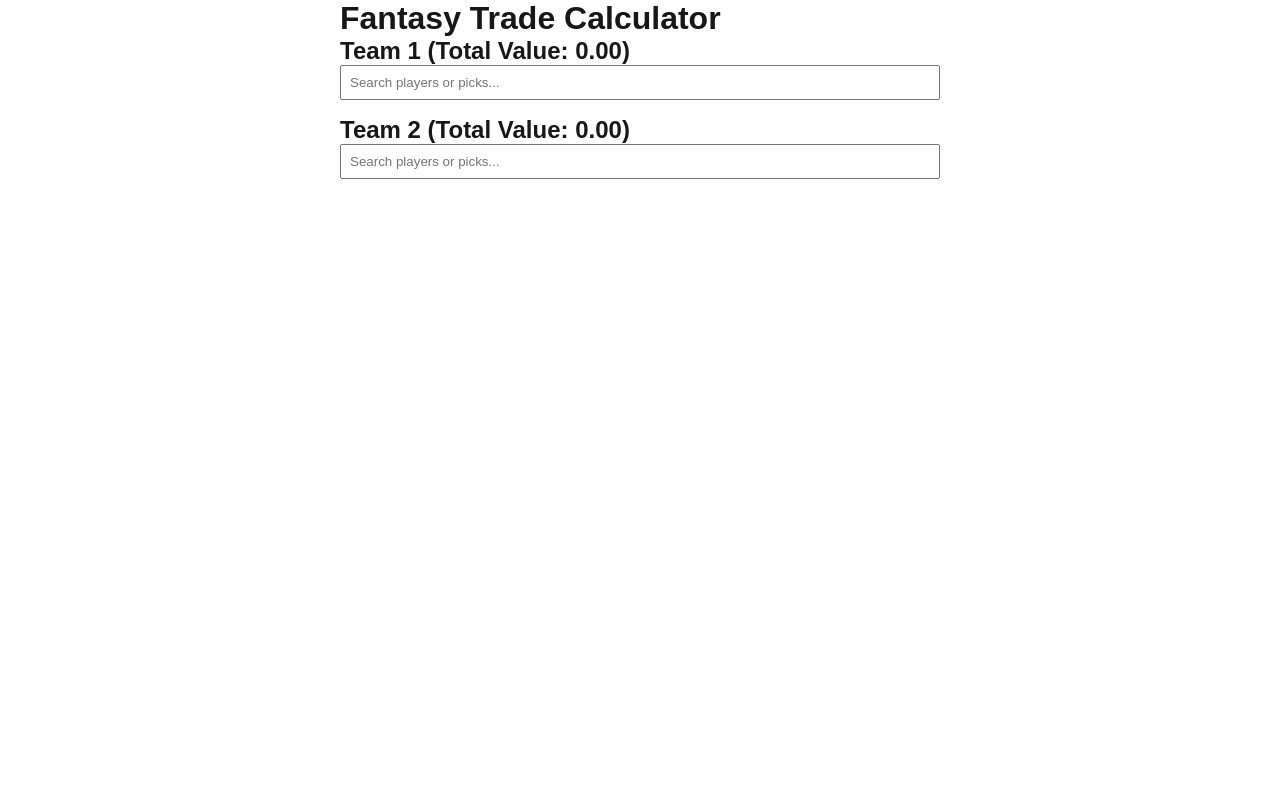
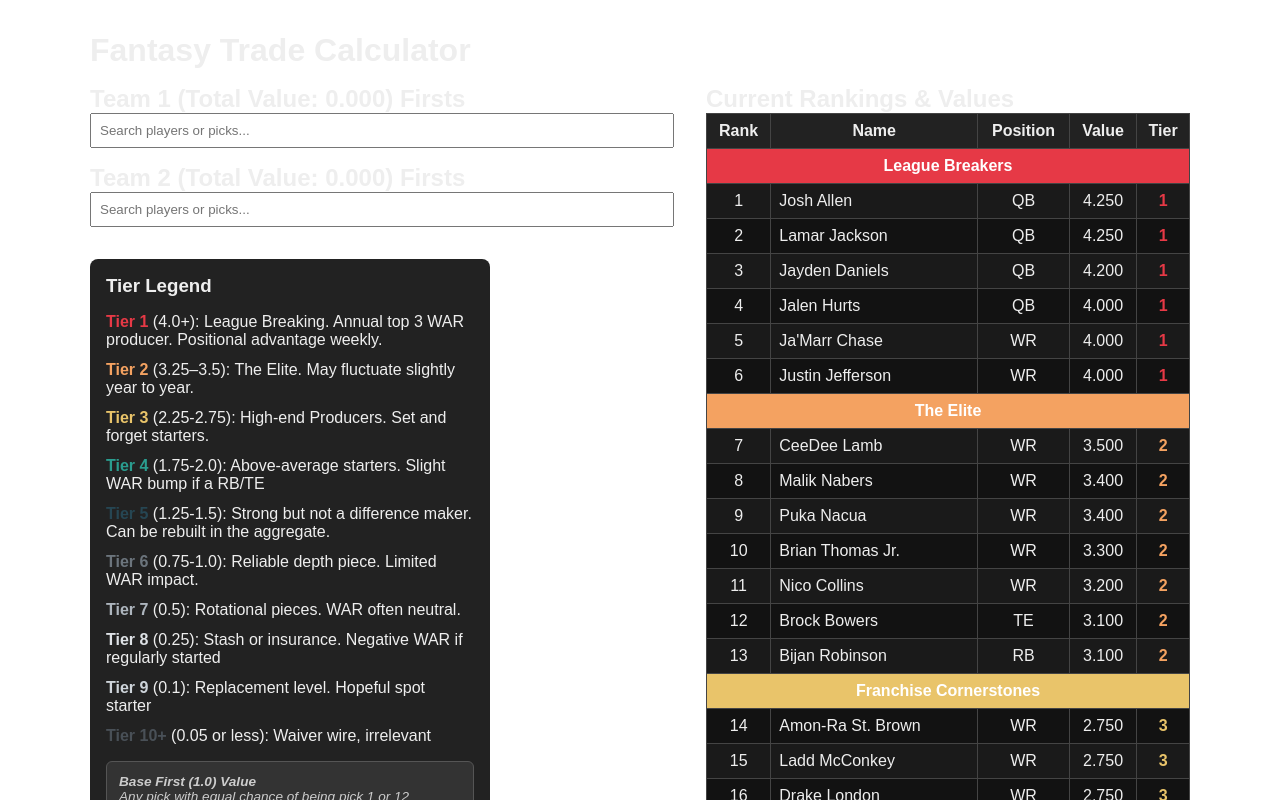
Before and after one commit to onrits/fantasy-trade-calculator, a Next.js app: page / in a window 1280 px wide. Shown: the top 800 px of the page. Built offline with nearby package versions, Linux system fonts and the light colour scheme.

Commit message:
added legend and rankings

```diff
--- /dev/null
+++ b/components/Legend.js
@@ -0,0 +1,56 @@
+const tierColors = {
+    "Tier 1": "#e63946",
+    "Tier 2": "#f4a261",
+    "Tier 3": "#e9c46a",
+    "Tier 4": "#2a9d8f",
+    "Tier 5": "#264653",
+    "Tier 6": "#6c757d",
+    "Tier 7": "#adb5bd",
+    "Tier 8": "#dee2e6",
+    "Tier 9": "#ced4da",
+    "Tier 10+": "#495057",
+};
+
+export default function Legend() {
+    const tiers = [
+        { name: "Tier 1", range: "4.0+", description: "League Breaking. Annual top 3 WAR producer. Positional advantage weekly." },
+        { name: "Tier 2", range: "3.25–3.5", description: "The Elite. May fluctuate slightly year to year." },
+        { name: "Tier 3", range: "2.25-2.75", description: "High-end Producers. Set and forget starters." },
+        { name: "Tier 4", range: "1.75-2.0", description: "Above-average starters. Slight WAR bump if a RB/TE" },
+        { name: "Tier 5", range: "1.25-1.5", description: "Strong but not a difference maker. Can be rebuilt in the aggregate." },
+        { name: "Tier 6", range: "0.75-1.0", description: "Reliable depth piece. Limited WAR impact." },
+        { name: "Tier 7", range: "0.5", description: "Rotational pieces. WAR often neutral." },
+        { name: "Tier 8", range: "0.25", description: "Stash or insurance. Negative WAR if regularly started" },
+        { name: "Tier 9", range: "0.1", description: "Replacement level. Hopeful spot starter" },
+        { name: "Tier 10+", range: "0.05 or less", description: "Waiver wire, irrelevant" },
+    ];
+
+    return (
+        <div style={{ maxWidth: 400, color: '#eee', backgroundColor: '#222', padding: '1rem', borderRadius: '8px' }}>
+            <h3 style={{ marginTop: 0, marginBottom: '1rem' }}>Tier Legend</h3>
+            <ul style={{ listStyleType: 'none', paddingLeft: 0 }}>
+                {tiers.map(t => (
+                    <li key={t.name} style={{ marginBottom: '0.75rem' }}>
+                        <strong style={{ color: tierColors[t.name] || '#eee' }}>
+                            {t.name}
+                        </strong> ({t.range}): {t.description}
+                    </li>
+                ))}
+            </ul>
+            <div style={{
+                marginTop: '1rem',
+                padding: '0.75rem',
+                backgroundColor: '#333',
+                borderRadius: '6px',
+                fontSize: '0.85rem',
+                fontStyle: 'italic',
+                color: '#ccc',
+                border: '1px solid #555',
+            }}>
+                <strong>Base First (1.0) Value</strong><br />
+
+                Any pick with equal chance of being pick 1 or 12
+            </div>
+        </div>
+    );
+}
--- /dev/null
+++ b/components/RankingsTable.js
@@ -0,0 +1,108 @@
+import React from "react";
+
+const tierColors = {
+    1: "#e63946",   // League Breakers (red)
+    2: "#f4a261",   // The Elite (orange)
+    3: "#e9c46a",   // Franchise Cornerstones (yellow)
+    4: "#2a9d8f",   // Stars (teal)
+    5: "#264653",   // High-end Starters (dark blue)
+    6: "#6c757d",   // Above Average Starters (gray)
+    7: "#adb5bd",   // Starters (light gray)
+    8: "#dee2e6",   // Low-end Starters (lighter gray)
+    9: "#ced4da",   // Fringe Starters (even lighter gray)
+    10: "#495057",  // Contributors (dark slate)
+    11: "#8a6d3b",  // Bench Pieces (brownish)
+    12: "#6f42c1",  // Insurance (purple)
+    13: "#343a40",  // Roster Cloggers (dark gray)
+};
+
+const tierNames = {
+    1: "League Breakers",
+    2: "The Elite",
+    3: "Franchise Cornerstones",
+    4: "Stars",
+    5: "High-end Starters",
+    6: "Above Average Starters",
+    7: "Starters",
+    8: "Low-end Starters",
+    9: "Fringe Starters",
+    10: "Contributors",
+    11: "Bench Pieces",
+    12: "Insurance",
+    13: "Roster Cloggers",
+};
+
+export default function RankingsTable({ rankings }) {
+    if (!rankings || !rankings.length) return <p>No rankings data found</p>;
+
+    const sortedRankings = [...rankings].sort((a, b) => a.Rank - b.Rank);
+
+    let lastTier = null;
+
+    return (
+        <table style={{ width: "100%", borderCollapse: "collapse", marginBottom: "2rem" }}>
+            <thead>
+                <tr style={{ backgroundColor: "#222", color: "#eee" }}>
+                    <th style={{ padding: "8px", border: "1px solid #444" }}>Rank</th>
+                    <th style={{ padding: "8px", border: "1px solid #444" }}>Name</th>
+                    <th style={{ padding: "8px", border: "1px solid #444" }}>Position</th>
+                    <th style={{ padding: "8px", border: "1px solid #444" }}>Value</th>
+                    <th style={{ padding: "8px", border: "1px solid #444" }}>Tier</th>
+                </tr>
+            </thead>
+            <tbody>
+                {sortedRankings.map((player, i) => {
+                    const showTierHeader = player.TIER !== lastTier;
+                    lastTier = player.TIER;
+
+                    return (
+                        <React.Fragment key={player.id || i}>
+                            {showTierHeader && (
+                                <tr
+                                    style={{
+                                        backgroundColor: tierColors[player.TIER] || "#444",
+                                        color: "#fff",
+                                        fontWeight: "bold",
+                                        textAlign: "center",
+                                    }}
+                                >
+                                    <td colSpan={5} style={{ padding: "8px", border: "1px solid #444" }}>
+                                        {tierNames[player.TIER] || `Tier ${player.TIER}`}
+                                    </td>
+                                </tr>
+                            )}
+                            <tr
+                                style={{
+                                    backgroundColor: i % 2 === 0 ? "#1a1a1a" : "#121212",
+                                    color: "#eee",
+                                }}
+                            >
+                                <td style={{ padding: "8px", border: "1px solid #444", textAlign: "center" }}>
+                                    {player.Rank}
+                                </td>
+                                <td style={{ padding: "8px", border: "1px solid #444" }}>{player.Player}</td>
+                                <td style={{ padding: "8px", border: "1px solid #444", textAlign: "center" }}>
+                                    {player.Position}
+                                </td>
+                                <td style={{ padding: "8px", border: "1px solid #444", textAlign: "center" }}>
+                                    {typeof player.VALUE === "number" ? player.VALUE.toFixed(3) : "-"}
+                                </td>
+                                <td
+                                    style={{
+                                        padding: "8px",
+                                        border: "1px solid #444",
+                                        textAlign: "center",
+                                        color: tierColors[player.TIER] || "#eee",
+                                        fontWeight: "bold",
+                                    }}
+                                >
+                                    {player.TIER}
+                                </td>
+                            </tr>
+                        </React.Fragment>
+                    );
+                })}
+            </tbody>
+        </table>
+    );
+}
--- a/data/playerValues.json
+++ b/data/playerValues.json
@@ -36,32 +36,32 @@
         "Player": "Ja'Marr Chase",
         "Position": "WR",
         "Pos Rank": "WR 1",
+        "TIER": 1,
+        "VALUE": 4.0
+    },
+    {
+        "Rank": 6,
+        "Player": "Justin Jefferson",
+        "Position": "WR",
+        "Pos Rank": "WR 2",
+        "TIER": 1,
+        "VALUE": 4.0
+    },
+    {
+        "Rank": 7,
+        "Player": "CeeDee Lamb",
+        "Position": "WR",
+        "Pos Rank": "WR 3",
         "TIER": 2,
         "VALUE": 3.5
     },
     {
-        "Rank": 6,
-        "Player": "Justin Jefferson",
-        "Position": "WR",
-        "Pos Rank": "WR 2",
-        "TIER": 2,
-        "VALUE": 3.5
-    },
-    {
-        "Rank": 7,
-        "Player": "CeeDee Lamb",
-        "Position": "WR",
-        "Pos Rank": "WR 3",
-        "TIER": 2,
-        "VALUE": 3.25
-    },
-    {
         "Rank": 8,
         "Player": "Malik Nabers",
         "Position": "WR",
         "Pos Rank": "WR 4",
         "TIER": 2,
-        "VALUE": 3.25
+        "VALUE": 3.4
     },
     {
         "Rank": 9,
@@ -69,7 +69,7 @@
         "Position": "WR",
         "Pos Rank": "WR 5",
         "TIER": 2,
-        "VALUE": 3.25
+        "VALUE": 3.4
     },
     {
         "Rank": 10,
@@ -77,7 +77,7 @@
         "Position": "WR",
         "Pos Rank": "WR 6",
         "TIER": 2,
-        "VALUE": 3.2
+        "VALUE": 3.3
     },
     {
         "Rank": 11,
--- a/pages/index.js
+++ b/pages/index.js
@@ -1,5 +1,8 @@
 import { useState, useEffect } from 'react';
 import TradeInput from '../components/TradeInput';
+import RankingsTable from '../components/RankingsTable';
+import Legend from '../components/Legend';
+
 import playerValues from '../data/playerValues.json';       // static players with values
 import draftPickValues from '../data/draftPickValues.json'; // static draft picks with values
 
@@ -8,112 +11,102 @@
   const [team1Assets, setTeam1Assets] = useState([]);
   const [team2Assets, setTeam2Assets] = useState([]);
 
-  // Map player values for quick lookup by player name (or id if you prefer)
   const playerValueMap = playerValues.reduce((acc, p) => {
     if (p.Player) acc[p.Player] = p.VALUE || 0;
     return acc;
   }, {});
 
-  // Map draft pick values by "Draft Pick" string
   const draftPickValueMap = draftPickValues.reduce((acc, pick) => {
     if (pick["Draft Pick"]) acc[pick["Draft Pick"]] = pick.Value || 0;
     return acc;
   }, {});
 
-  // Normalize draft picks for use in the app
   const normalizedDraftPicks = draftPickValues
     .filter(p => p["Draft Pick"])
     .map(p => ({
-      id: p["Draft Pick"],       // Use Draft Pick string as id
+      id: p["Draft Pick"],
       label: p["Draft Pick"],
       value: draftPickValueMap[p["Draft Pick"]] || 0,
       type: 'Pick',
     }));
 
   useEffect(() => {
-    // If you want to skip fetching players dynamically and just use static playerValues:
-    // Normalize playerValues JSON into the format used in the app
     const normalizedPlayers = playerValues.map(p => ({
-      id: p.Player,            // Use player name as id (or create your own unique id)
-      name: p.Player,
-      position: p.Position,
+      ...p, // <-- keep original fields like TIER, VALUE, Rank
+      id: p.Player,
+      name: p.Player, // <-- make sure this exists for search
       value: p.VALUE || 0,
       type: 'Player',
     }));
 
     setPlayers(normalizedPlayers);
-
-    // If you do want to fetch from an API, comment out the above and uncomment below:
-    /*
-    fetch('/api/players')
-      .then(res => res.json())
-      .then(data => {
-        const filteredPlayers = Object.values(data)
-          .filter(p => ['QB', 'RB', 'WR', 'TE'].includes(p.position))
-          .map(p => ({
-            ...p,
-            id: String(p.player_id || p.id || p.user_id),
-            value: playerValueMap[p.full_name || p.name] || 0, // adjust depending on your API shape
-            type: 'Player',
-          }));
-
-        setPlayers(filteredPlayers);
-      })
-      .catch(console.error);
-    */
   }, []);
 
-  // Combine all items for selection list
+
+
   const allItems = [...players, ...normalizedDraftPicks];
 
-  // Add asset to team 1 with no duplicates by id
   function addToTeam1(item) {
     setTeam1Assets(prev => (prev.find(i => i.id === item.id) ? prev : [...prev, item]));
   }
 
-  // Add asset to team 2 with no duplicates by id
   function addToTeam2(item) {
     setTeam2Assets(prev => (prev.find(i => i.id === item.id) ? prev : [...prev, item]));
   }
 
-  // Remove asset from team 1 by id
   function removeFromTeam1(id) {
     setTeam1Assets(prev => prev.filter(i => i.id !== id));
   }
 
-  // Remove asset from team 2 by id
   function removeFromTeam2(id) {
     setTeam2Assets(prev => prev.filter(i => i.id !== id));
   }
 
-  // Calculate total value of assets for a team
   const totalValue = assets => assets.reduce((sum, a) => sum + (a.value || 0), 0);
 
+  const sortedPlayers = [...players].sort((a, b) => b.value - a.value);
+
   return (
-    <div style={{ maxWidth: 600, margin: 'auto' }}>
-      <h1>Fantasy Trade Calculator</h1>
+    <div style={{ maxWidth: 1100, margin: '2rem auto', color: '#eee', fontFamily: 'Arial, sans-serif' }}>
+      <h1 style={{ marginBottom: '1rem' }}>Fantasy Trade Calculator</h1>
 
-      <h2>Team 1 (Total Value: {totalValue(team1Assets).toFixed(2)})</h2>
+      <div style={{ display: 'flex', gap: '2rem', flexWrap: 'wrap' }}>
+        {/* Left Column: Trade Calculator + Legend */}
+        <div style={{ flex: '1 1 500px', minWidth: 320 }}>
+          <h2>Team 1 (Total Value: {totalValue(team1Assets).toFixed(3)}) Firsts</h2>
           <TradeInput allItems={allItems} selectedAssets={team1Assets} onSelect={addToTeam1} />
           <ul>
             {team1Assets.map(asset => (
-          <li key={asset.id}>
+              <li key={asset.id} style={{ marginBottom: '0.5rem' }}>
                 {(asset.name || asset.label)} ({asset.type || asset.position || 'Pick'}) - Value: {asset.value?.toFixed(2) || '0.00'}{' '}
                 <button onClick={() => removeFromTeam1(asset.id)}>Remove</button>
               </li>
             ))}
           </ul>
 
-      <h2>Team 2 (Total Value: {totalValue(team2Assets).toFixed(2)})</h2>
+          <h2>Team 2 (Total Value: {totalValue(team2Assets).toFixed(3)}) Firsts</h2>
           <TradeInput allItems={allItems} selectedAssets={team2Assets} onSelect={addToTeam2} />
           <ul>
             {team2Assets.map(asset => (
-          <li key={asset.id}>
+              <li key={asset.id} style={{ marginBottom: '0.5rem' }}>
                 {(asset.name || asset.label)} ({asset.type || asset.position || 'Pick'}) - Value: {asset.value?.toFixed(2) || '0.00'}{' '}
                 <button onClick={() => removeFromTeam2(asset.id)}>Remove</button>
               </li>
             ))}
           </ul>
+
+          {/* Legend BELOW Trade Calculator */}
+          <div style={{ marginTop: '2rem' }}>
+            <Legend />
+          </div>
+        </div>
+
+        {/* Right Column: Rankings */}
+        <div style={{ flex: '1 1 400px', minWidth: 300 }}>
+          <h2>Current Rankings & Values</h2>
+          <RankingsTable rankings={sortedPlayers} />
+        </div>
+      </div>
     </div>
   );
 }
```
Lines whose indentation alone changed are shown as unchanged.
